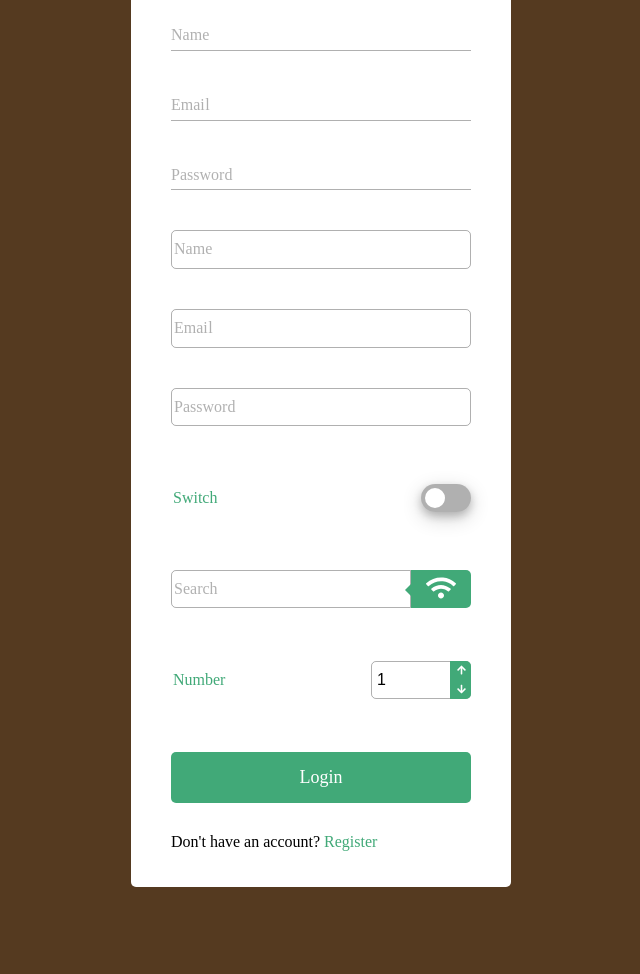
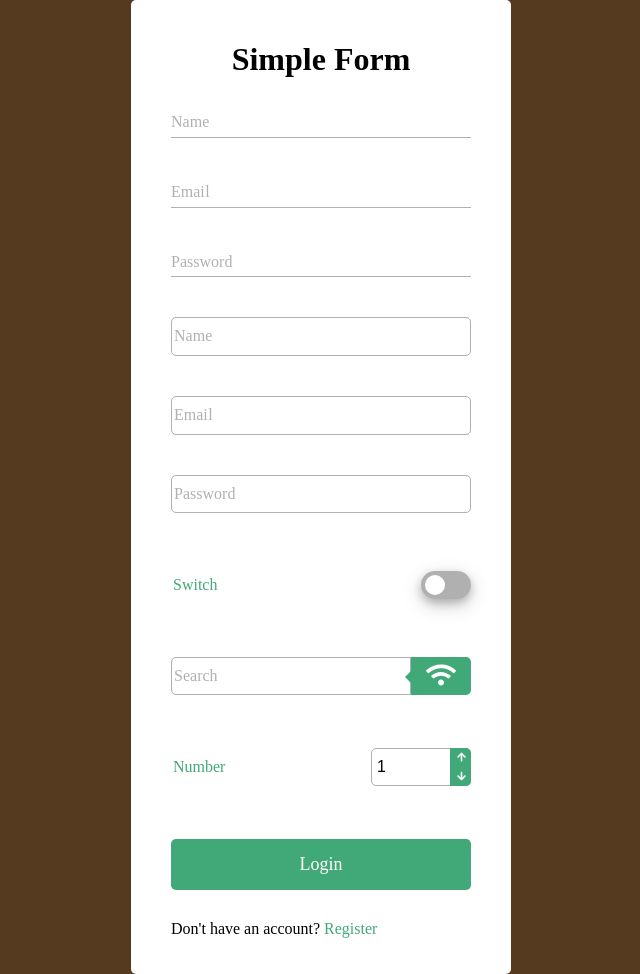
Before and after one commit to Aberratio/CleanFramework, a PHP site: page /forms/simple_form.html in a window 1280 px wide. Shown: the whole page, without its empty margins (319-959 px from the left). Before the commit the page ends 887 px from the top, so only its background shows below. Run offline with PHP 8.4, Linux system fonts and the light colour scheme.

Commit message:
change body overflow and height

```diff
--- a/style.css
+++ b/style.css
@@ -15,8 +15,7 @@ body {
   flex-direction: column;
   align-items: center;
   justify-content: center;
-  height: 100vh;
-  overflow: hidden;
+  height: 100%;
   margin: 0;
 }
 
```
